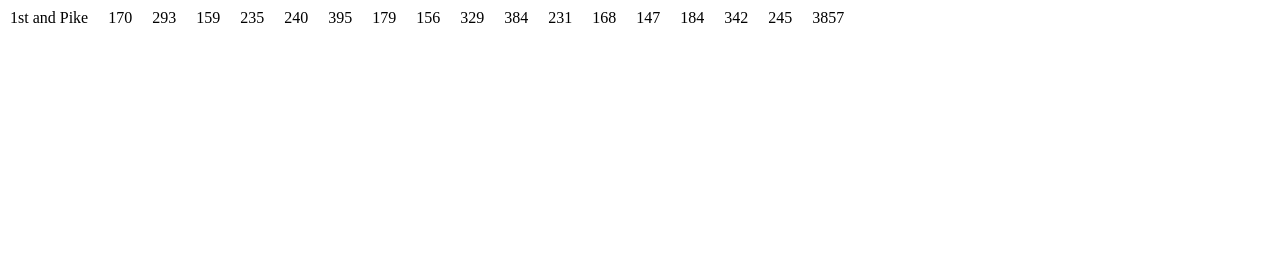
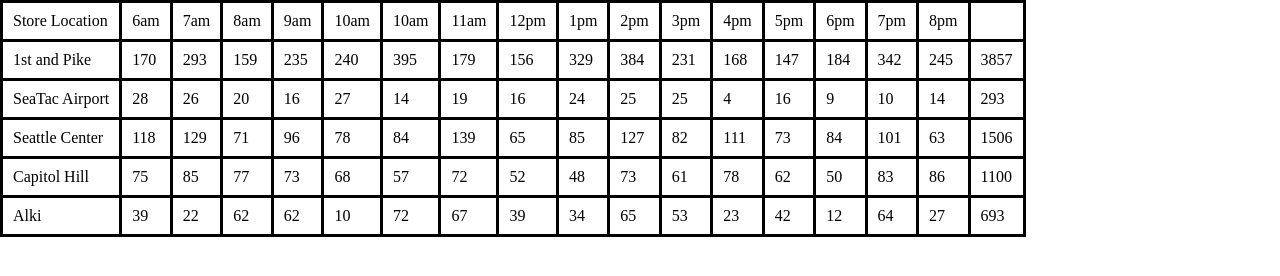
Before and after one commit to jasonb315/cookie-stand, a plain HTML site: page sales.html in a window 1280 px wide. Drawn offline with Linux system fonts and the light colour scheme.

Commit message:
Header added to generated table.

```diff
--- a/app.js
+++ b/app.js
@@ -21,11 +21,12 @@ StoreSheet.prototype.salesPerHour = function () {
     this.hourlySale.push(saleMinMax);
   };//close proto
 };
+
 StoreSheet.prototype.render = function () {
   var xtrElement = document.createElement('tr');
   var xtdElement = document.createElement('td');
 
-  xtdElement.textContent = this.location;
+  xtdElement.textContent = this.location; ////////////////////////////////////
   xtrElement.appendChild(xtdElement)
 
   for(var i = 0; i < openHours.length; i++) {
@@ -42,166 +43,52 @@ StoreSheet.prototype.render = function () {
 };//close proto
 
 var pike = new StoreSheet("1st and Pike", 23, 65, 6.3);
+var airport = new StoreSheet("SeaTac Airport", 3, 24, 1.2);
+var center = new StoreSheet("Seattle Center", 11, 38, 3.7);
+var hill = new StoreSheet("Capitol Hill", 20, 38, 2.3);
+var alki = new StoreSheet("Alki", 2, 16, 4.6);
+
+
+function header (){
+
+  var xtrElement = document.createElement('tr');
+  var xtdElement = document.createElement('td');
+
+  xtdElement.textContent = 'Store Location'; ////////////////////////////////////
+  xtrElement.appendChild(xtdElement);
+
+  for ( i = 0 ; i < openHours.length ; i++ ) {
+
+    xtdElement = document.createElement('td');
+    xtdElement.textContent = openHours[i];
+    xtrElement.appendChild(xtdElement);
+
+  }//for close
+  xtdElement = document.createElement('td');
+  xtdElement.textContent = this.totalSales;
+  xtrElement.appendChild(xtdElement);
+  storeTable.appendChild(xtrElement);
+}//function close
+
+function footer(){
+
+}
+
+header ();
+
 pike.salesPerHour();
 pike.render();
 
+airport.salesPerHour();
+airport.render();
 
+center.salesPerHour();
+center.render();
 
+hill.salesPerHour();
+hill.render();
 
+alki.salesPerHour();
+alki.render();
 
-
-
-
-
-
-
-
-//////.....
-
-// var pike = {
-//   location: "1st and Pike",
-//   minCust: 23,
-//   maxCust: 65,
-//   avgSale: 6.3,
-//   totalSales: 0,
-
-//   salesPerHour: function() {
-//     var pike = document.getElementById('pike');
-//     var pikeTotal = document.getElementById('pikeTotal');
-
-//     for (var i = 0; i < openHours.length; i++) {
-
-//       var randMinMax = ((Math.random() * (this.maxCust - this.minCust) + this.minCust));
-//       var saleMinMax = randMinMax*this.avgSale;
-//       this.totalSales += saleMinMax
-//       var cph = document.createElement('li');
-//       cph.textContent = openHours[i] + ': ' + Math.round(saleMinMax) + '.';
-//       pike.appendChild(cph);
-
-//     } //close loop
-
-//     var pt = document.createElement('li');
-//     pt.textContent = "Total Sales: " + Math.round(this.totalSales) + '.'
-//     pikeTotal.appendChild(pt);
-//   } //close function
-// };//close object
-
-// pike.salesPerHour();
-
-
-
-// var airport = {
-//   location: "SeaTac Airport",
-//   minCust: 3,
-//   maxCust: 24,
-//   avgSale: 1.2,
-//   totalSales: 0,
-
-//   salesPerHour: function() {
-//     var airport = document.getElementById('airport');
-//     var airportTotal = document.getElementById('airportTotal');
-
-//     for (var i = 0; i < openHours.length; i++) {
-
-//       var randMinMax = ((Math.random() * (this.maxCust - this.minCust) + this.minCust));
-//       var saleMinMax = randMinMax*this.avgSale;
-//       this.totalSales += saleMinMax
-//       var cph = document.createElement('li');
-//       cph.textContent = openHours[i] + ': ' + Math.round(saleMinMax) + '.'
-//       airport.appendChild(cph);
-
-//     } //close loop
-//     var at = document.createElement('li');
-//     at.textContent = "Total Sales: " + Math.round(this.totalSales) + '.'
-//     airportTotal.appendChild(at);
-//   } //close function
-// };
-
-// airport.salesPerHour();
-
-// var center = {
-//   location: "Seattle Center",
-//   minCust: 11,
-//   maxCust: 38,
-//   avgSale: 3.7,
-//   totalSales: 0,
-
-//   salesPerHour: function() {
-//     var center = document.getElementById('center');
-//     var centerTotal = document.getElementById('centerTotal');
-
-//     for (var i = 0; i < openHours.length; i++) {
-
-//       var randMinMax = ((Math.random() * (this.maxCust - this.minCust) + this.minCust));
-//       var saleMinMax = randMinMax*this.avgSale;
-//       this.totalSales += saleMinMax
-//       var cph = document.createElement('li');
-//       cph.textContent = openHours[i] + ': ' + Math.round(saleMinMax) + '.'
-//       center.appendChild(cph);
-
-//     } //close loop
-//     var ct = document.createElement('li');
-//     ct.textContent = "Total Sales: " + Math.round(this.totalSales) + '.'
-//     centerTotal.appendChild(ct);
-//   } //close function
-// };
-// ///////////////////////////////////////////////////////
-// center.salesPerHour();
-
-// var hill = {
-//   location: "Capitol Hill",
-//   minCust: 20,
-//   maxCust: 38,
-//   avgSale: 2.3,
-//   totalSales: 0,
-
-//   salesPerHour: function() {
-//     var hill = document.getElementById('hill');
-//     var hillTotal = document.getElementById('hillTotal');
-
-//     for (var i = 0; i < openHours.length; i++) {
-
-//       var randMinMax = ((Math.random() * (this.maxCust - this.minCust) + this.minCust));
-//       var saleMinMax = randMinMax*this.avgSale;
-//       this.totalSales += saleMinMax
-//       var cph = document.createElement('li');
-//       cph.textContent = openHours[i] + ': ' + Math.round(saleMinMax) + '.'
-//       hill.appendChild(cph);
-
-//     } //close loop
-//     var ht = document.createElement('li');
-//     ht.textContent = "Total Sales: " + Math.round(this.totalSales) + '.'
-//     hillTotal.appendChild(ht);
-//   } //close function
-// };
-
-// hill.salesPerHour();
-
-// var alki = {
-//   location: "Alki",
-//   minCust: 2,
-//   maxCust: 16,
-//   avgSale: 4.6,
-//   totalSales: 0,
-
-//   salesPerHour: function() {
-//     var alki = document.getElementById('alki');
-//     var alkiTotal = document.getElementById('alkiTotal');
-
-//     for (var i = 0; i < openHours.length; i++) {
-
-//       var randMinMax = ((Math.random() * (this.maxCust - this.minCust) + this.minCust));
-//       var saleMinMax = randMinMax*this.avgSale;
-//       this.totalSales += saleMinMax
-//       var cph = document.createElement('li');
-//       cph.textContent = openHours[i] + ': ' + Math.round(saleMinMax) + '.'
-//       alki.appendChild(cph);
-
-//     } //close loop
-//     var at = document.createElement('li');
-//     at.textContent = "Total Sales: " + Math.round(this.totalSales) + '.'
-//     alkiTotal.appendChild(at);
-//   } //close function
-// };
-
-// alki.salesPerHour()
+// footer ();
--- a/style.css
+++ b/style.css
@@ -51,4 +51,5 @@
 
 td {
   padding: 10px;
+  border: medium solid rgb(0, 0, 0);
 }
```
